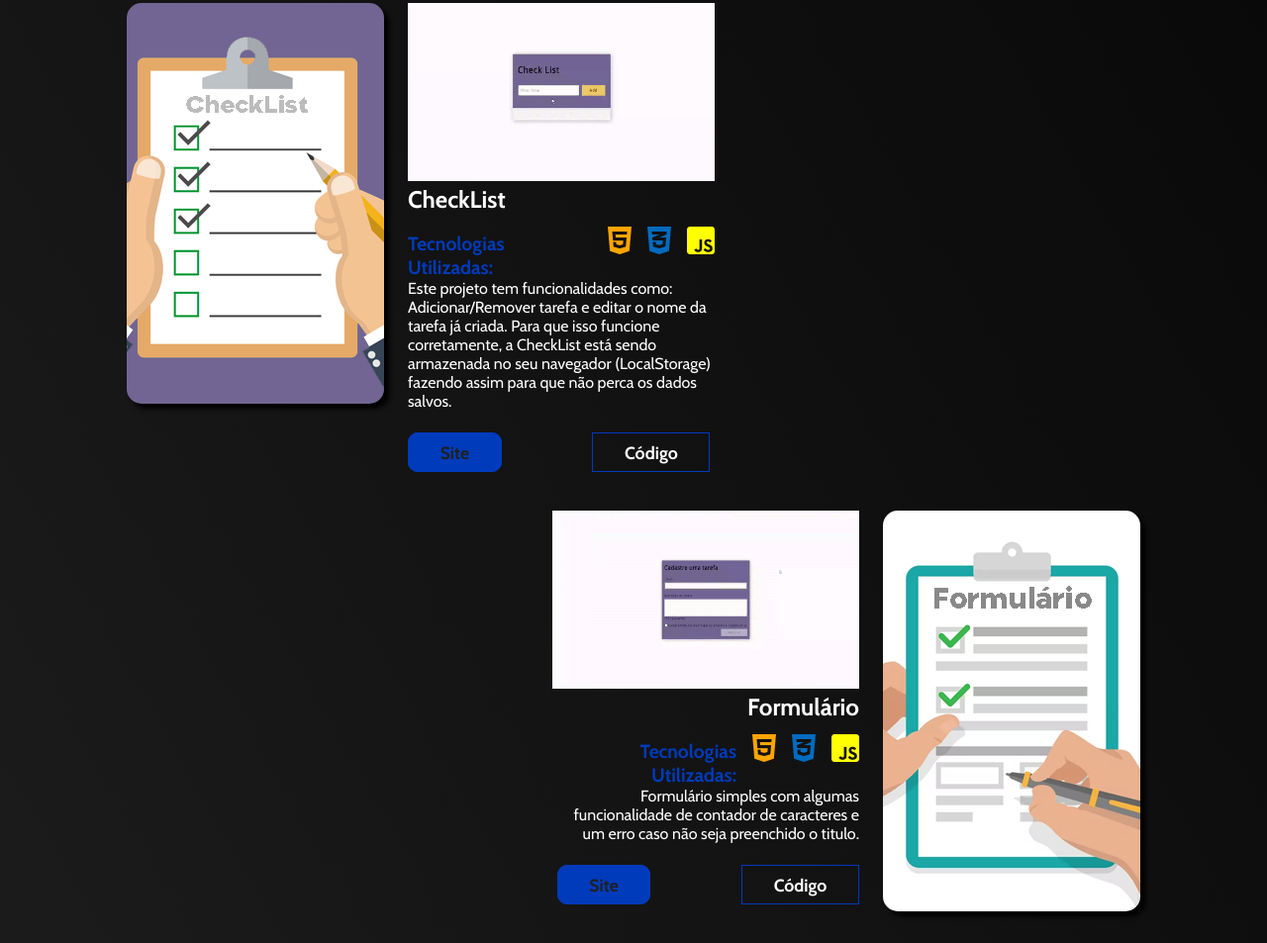
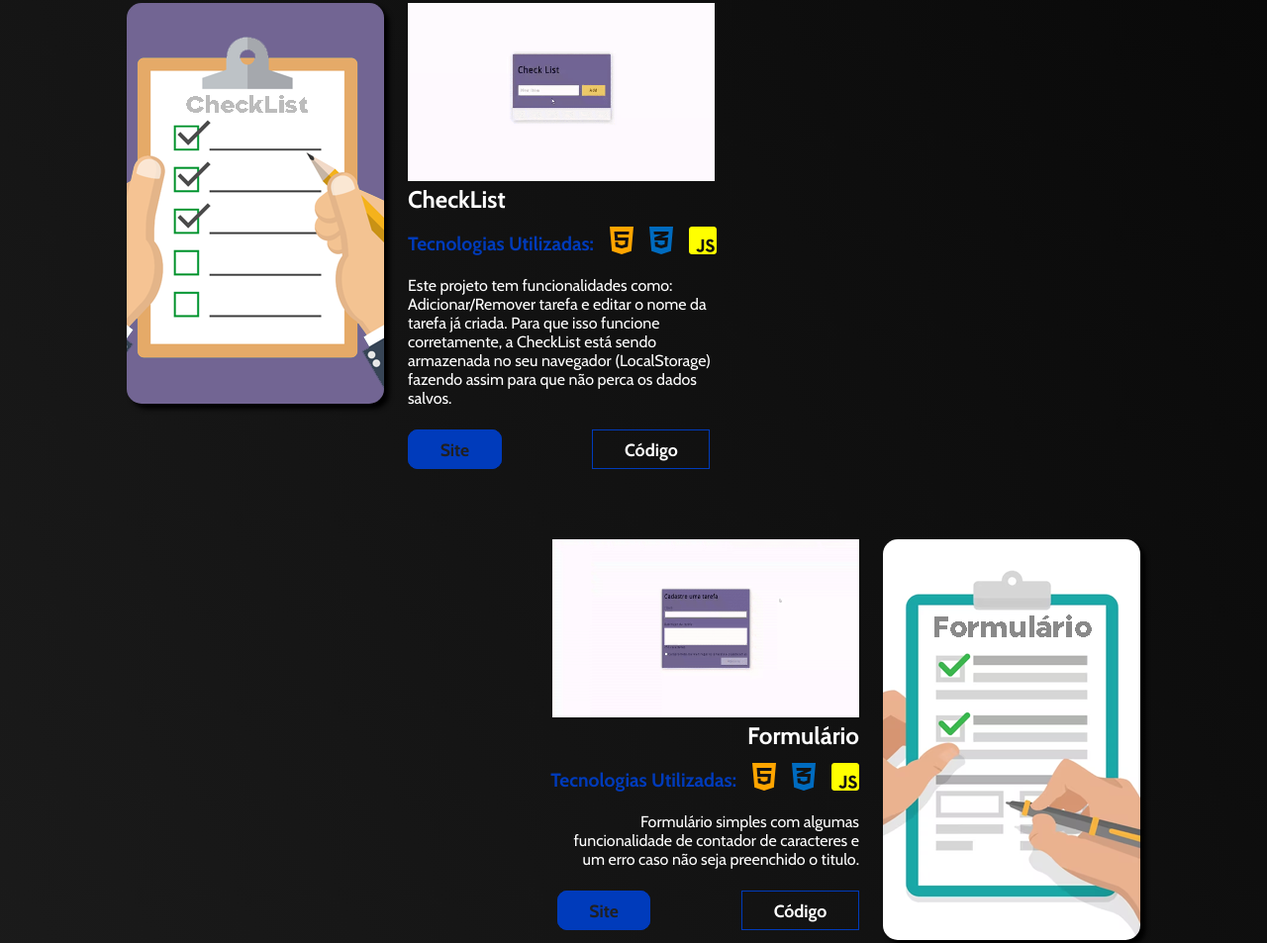
Before and after one commit to DanielAlexssander/Projetos, a plain HTML site: page index.html in a window 1280 px wide. Shown: the part 1010-1963 px from the top of the page at 99% size. Drawn offline with nearby package versions, Linux system fonts and the light colour scheme.

Commit message:
Add files via upload

```diff
--- a/Styles/projects.css
+++ b/Styles/projects.css
@@ -141,6 +141,7 @@ header {
 .project {
     display: flex;
     margin-bottom: 3em;
+    max-width: 50%;
 }
 .logo {
     border-radius: 15px;
@@ -151,7 +152,6 @@ header {
 .project:nth-child(odd) {
     margin-right: 50%;
     margin-left: 10%;
-    max-width: 50%;
     text-align: left;
 }
 .project:nth-child(odd) .contentProject {
@@ -160,7 +160,6 @@ header {
 .project:nth-child(even) {
     margin-left: 50%;
     margin-right: 10%;
-    max-width: 50%;
     text-align: right;
     flex-direction: row-reverse;
 }
@@ -183,6 +182,7 @@ header {
     font-size: 1.2em;
     margin-top: 10px;
     color: rgb(0, 59, 187);
+    white-space: nowrap;
 }
 .tecDiv {
     margin-top: .5em;
@@ -284,7 +284,11 @@ header {
         max-width: 60%;
     }
 }
-
+@media screen and (max-width: 1500px) {
+    .project {
+        margin-bottom: 5em;
+    }
+}
 @media screen and (max-width: 1100px) {
     .headerContent {
         max-width: 70%;
```
